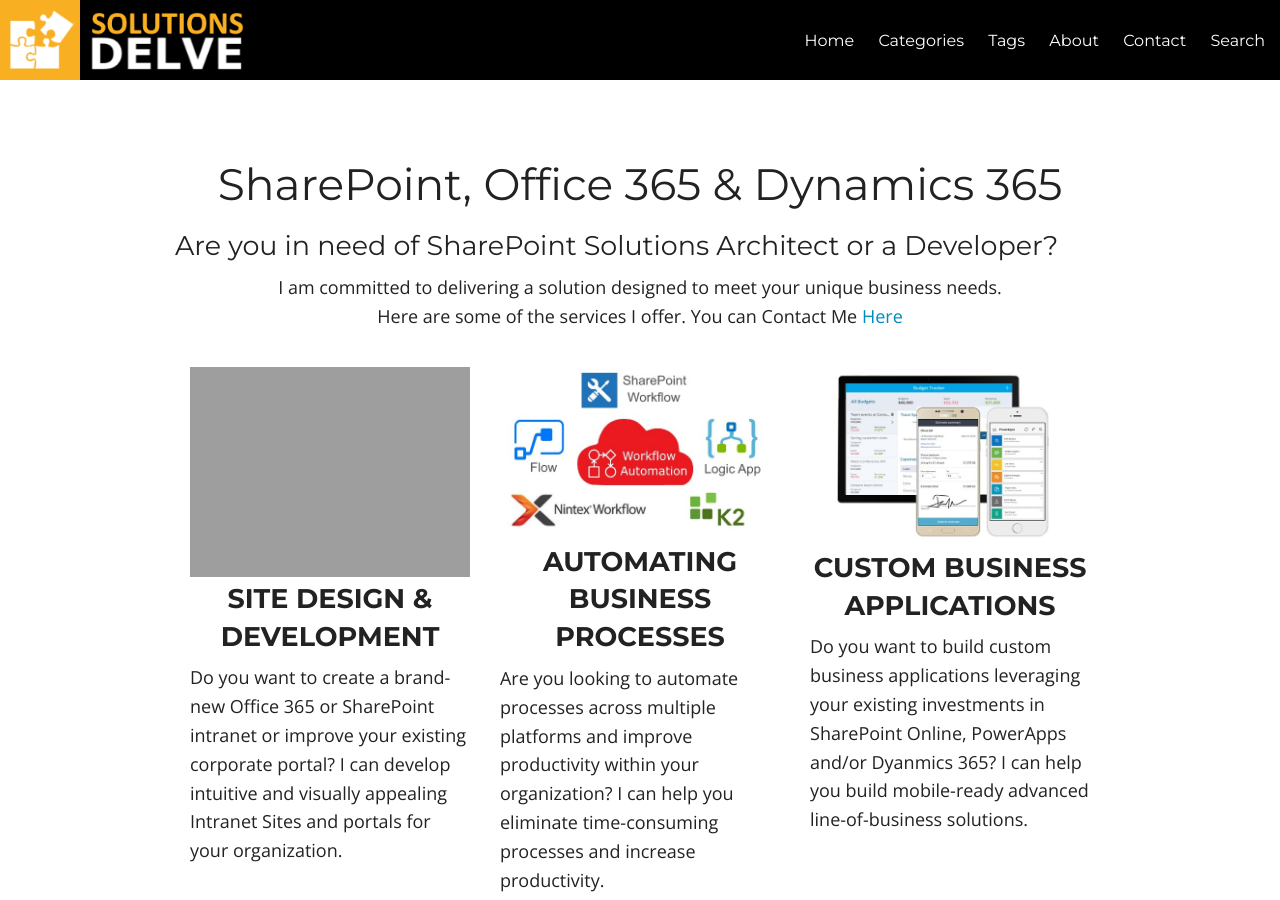
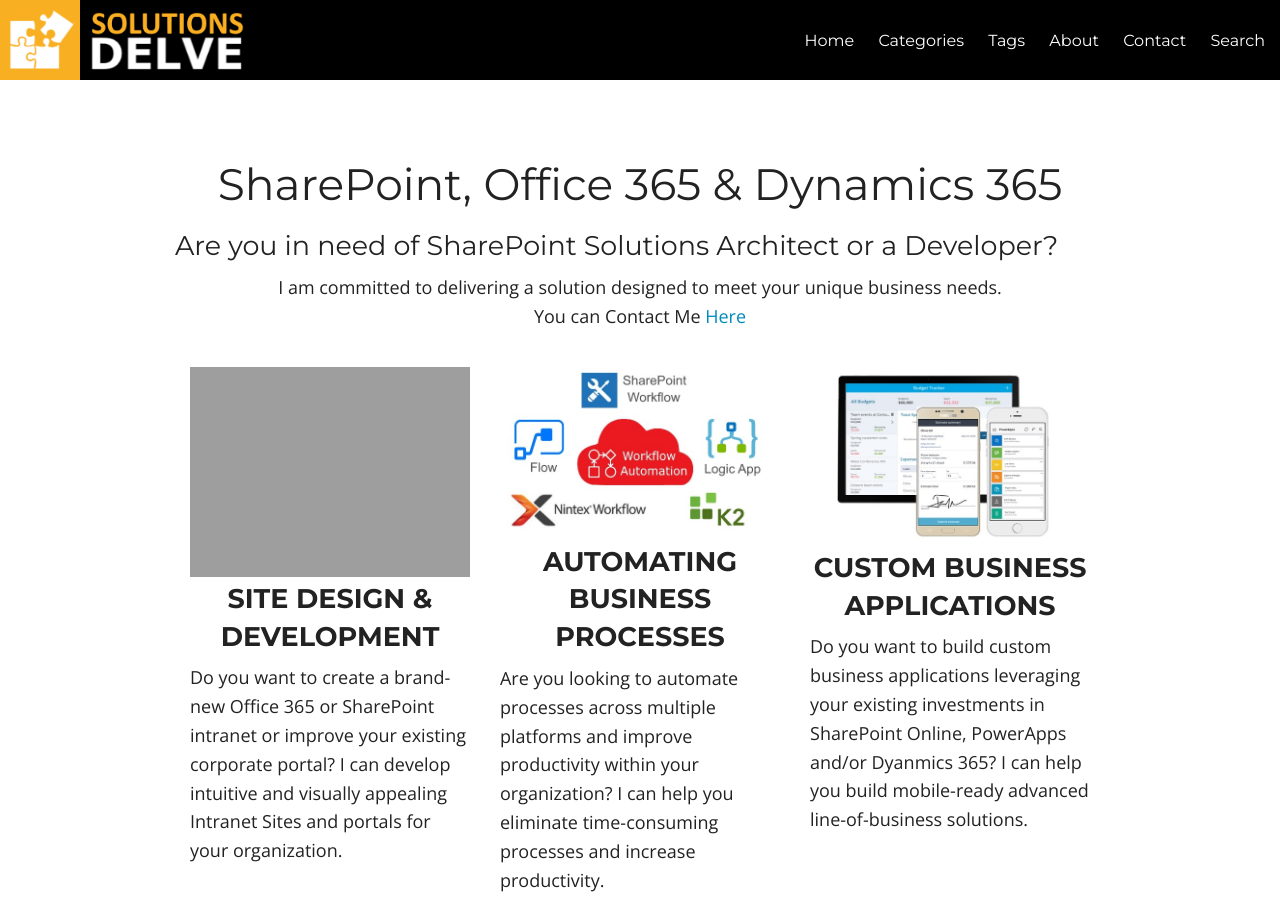
Before and after one commit to ldsouza/ldsouza.github.io, a Jekyll site: the page built from services.md, in a window 1280 px wide and 900 px high. Built offline with Jekyll 4.4.1, drawn with Linux system fonts in a browser that asks for light colours; nearby versions of some CDN libraries; library files that are not in the unit come from our copies.

Commit message:
Update 365services.html

```diff
--- a/_includes/365services.html
+++ b/_includes/365services.html
@@ -21,8 +21,7 @@
       <div class="row">
         <h3 class="mean_title">Are you in need of SharePoint Solutions Architect or a Developer? </h3>
         <center><p>I am committed to delivering a solution designed to meet your unique business needs.<br>
-         Here are some of the services I offer.
-          You can Contact Me <a href="https://www.solutionsdelve.com/contact/">Here</a></p></center>
+         You can Contact Me <a href="https://www.solutionsdelve.com/contact/">Here</a></p></center>
       </div>
 
       <div class="row services_list">
```
